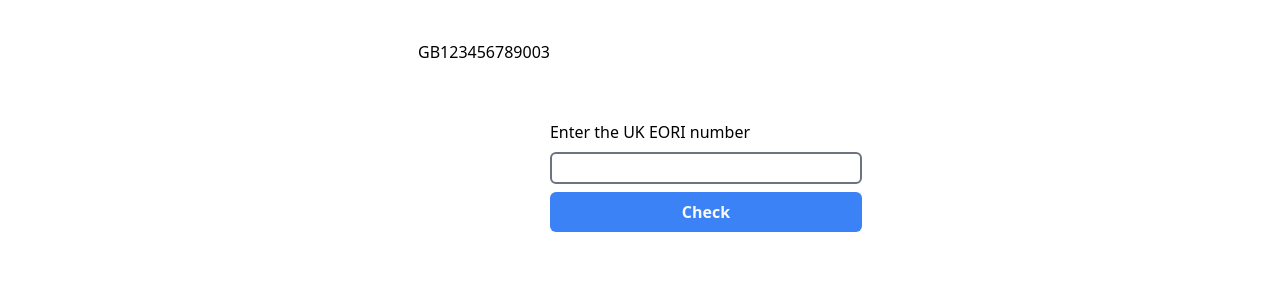
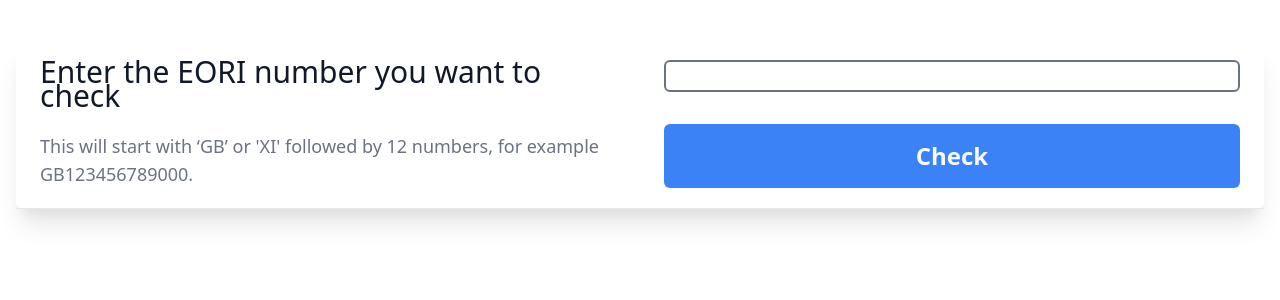
Before and after one commit to WaterlessPiano2/CheckEORI, a Next.js app: page / in a window 1280 px wide. Shown: the top 300 px of the page. Built offline with nearby package versions, Linux system fonts and the light colour scheme.

Commit message:
Search is in the Header

```diff
--- a/components/headers.js
+++ b/components/headers.js
@@ -1,13 +1,18 @@
-export default function Header({ result }) {
+import Search from "./search";
+
+export default function Header({ searchResult }) {
   return (
-    <div className="px-4 py-5 sm:px-6">
-      <h3 className="text-lg leading-6 font-medium text-gray-900">
-        Applicant Information
-      </h3>
-      <p className="mt-1 max-w-2xl text-sm text-gray-500">
-        Personal details and application.
-      </p>
-      <p className="mt-1 max-w-2xl text-sm text-gray-500">GB123456789003 </p>
+    <div className="grid grid-cols-2">
+      <div className="grid grid-rows-2  gap-4 px-4 py-5 sm:px-6">
+        <h3 className="text-3xl leading-6 font-medium text-gray-900">
+          Enter the EORI number you want to check
+        </h3>
+        <p className="max-w-2xl text-lg text-gray-500">
+          This will start with ‘GB’ or 'XI' followed by 12 numbers, for example
+          GB123456789000.
+        </p>
+      </div>
+      <Search result={(e) => searchResult(e)} />
     </div>
   );
 }
--- a/components/results.js
+++ b/components/results.js
@@ -1,27 +1,34 @@
 import Header from "./headers";
+import React, { useState } from "react";
+
 import EORI from "./eori";
 import TraderName from "./traderName";
 import Address from "./address";
 
-export default function Results({ result }) {
-  const parseddResults = JSON.parse(result);
+export default function Results() {
+  const [result, setResult] = useState("");
+
+
 
   return (
-    <div className="bg-white shadow overflow-hidden sm:rounded-lg">
-      <Header result={result} />
-
+    <div className="bg-white shadow-xl sm:rounded-lg w-full">
+      <Header searchResult={(e) => setResult(e)} />
       <div className="border-t border-gray-200">
-        <dl>
-          {parseddResults.eori && <EORI eori={parseddResults.eori} />}
-          {parseddResults.companyDetails &&
-            parseddResults.companyDetails.traderName && (
-              <TraderName name={parseddResults.companyDetails.traderName} />
-            )}
-          {parseddResults.companyDetails &&
-            parseddResults.companyDetails.address && (
-              <Address address={parseddResults.companyDetails.address} />
-            )}
-        </dl>
+        {result ? (
+          <dl>
+            {JSON.parse(result).eori && <EORI eori={JSON.parse(result).eori} />}
+            {JSON.parse(result).companyDetails &&
+              JSON.parse(result).companyDetails.traderName && (
+                <TraderName name={JSON.parse(result).companyDetails.traderName} />
+              )}
+            {JSON.parse(result).companyDetails &&
+              JSON.parse(result).companyDetails.address && (
+                <Address address={JSON.parse(result).companyDetails.address} />
+              )}
+          </dl>
+        ) : (
+          <div></div>
+        )}
       </div>
     </div>
   );
--- a/components/search.js
+++ b/components/search.js
@@ -25,7 +25,7 @@ export default function Search({ result }) {
         setState("SUCCESS");
         result(JSON.stringify(response.data));
       } else {
-        setErrorMessage("");
+        setErrorMessage("The entered EORI is invalid.");
         setState("ERROR");
         result("");
         return;
@@ -43,10 +43,9 @@ export default function Search({ result }) {
     setInput(e.target.value);
   };
   return (
-    <div className="mt-20 flex flex-col sm:w-2/4 md:w-2/5 lg:w-1/4">
-      <label>Enter the UK EORI number</label>
+    <div className="grid grid-rows-2 px-4 py-5 sm:px-6 w-full">
       <input
-        className={`max-h-8 mt-2 p-2 block-inline sm:text-sm border-2  ${
+        className={`max-h-8 p-2 block-inline text-2xl border-2 w-full  ${
           errorMessage ? "border-red-500" : "border-gray-500"
         } rounded-md `}
         type="text"
@@ -55,7 +54,7 @@ export default function Search({ result }) {
         onChange={handleChangeInput}
       ></input>
       <button
-        className="mt-2 rounded-md bg-blue-500 text-gray-50 font-semibold py-2 disabled:opacity-50  hover:bg-blue-700  "
+        className="rounded-md bg-blue-500 text-gray-50 font-semibold text-2xl disabled:opacity-50 hover:bg-blue-700  "
         onClick={sendInput}
         disabled={state === "LOADING"}
       >
--- a/pages/_app.js
+++ b/pages/_app.js
@@ -2,7 +2,7 @@ import "../styles/index.css";
 
 function MyApp({ Component, pageProps }) {
   return (
-    <div className="container mx-auto my-10">
+    <div className="container mx-auto m-10">
       <Component {...pageProps} />
     </div>
   );
--- a/pages/index.js
+++ b/pages/index.js
@@ -13,9 +13,8 @@ export default function Home() {
         <link rel="icon" href="/favicon.ico" />
       </Head>
       <main className="flex justify-center m-4 ">
-        <h1>GB123456789003</h1>
-        <Search result={(e) => setResult(e)} />
-        {result && <Results result={result} />}
+        {/* <Search result={(e) => setResult(e)} /> */}
+        <Results/>
       </main>
     </div>
   );
```
